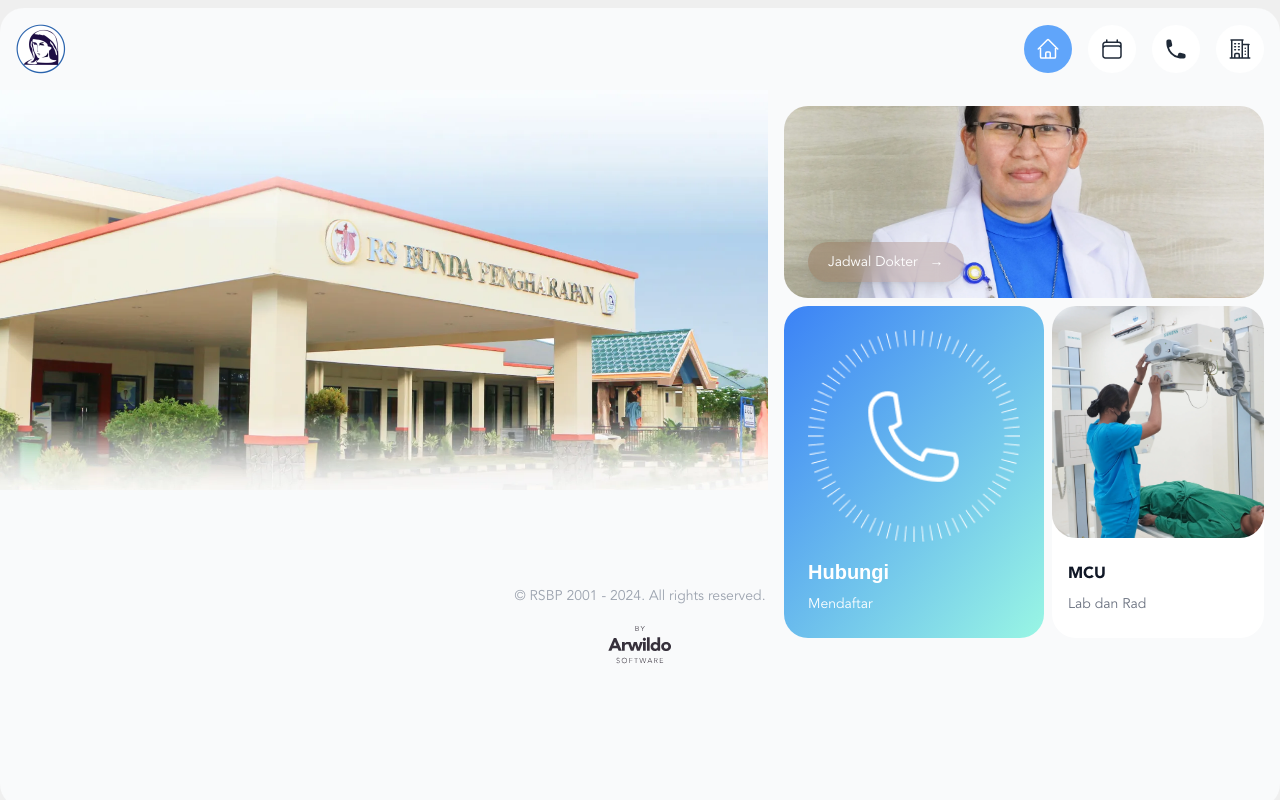
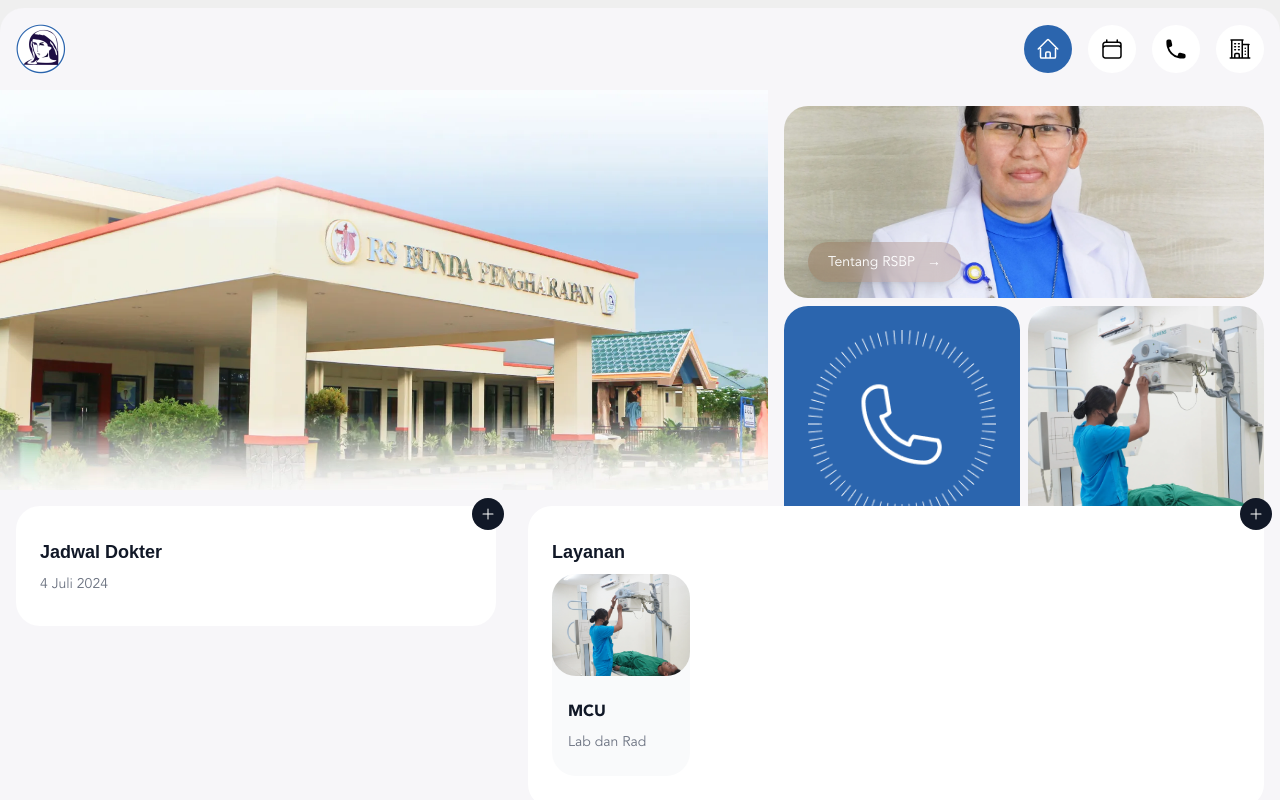
Before and after one commit to rsbundapengharapan/rsbundapengharapan.github.io, a Next.js app: page / in a window 1280 px wide. Shown: the top 800 px of the page. Built offline with nearby package versions, Linux system fonts and the light colour scheme; a web font is replaced by a local one.

Commit message:
feat(UI): Add custom color palette and update component styles

```diff
--- a/src/app/components/Info.tsx
+++ b/src/app/components/Info.tsx
@@ -1,6 +1,50 @@
+import Image from "next/image";
+import {
+  HiPlus
+} from "react-icons/hi2";
+
 export default function Info() {
+    const currentDate = new Date().toLocaleDateString('id-ID', { day: 'numeric', month: 'long', year: 'numeric' });
     return (
-        <div className="bg-red-500">
+        <div className="">
+            <div className="flex">
+                <div className="w-2/5 p-4 relative">
+                    <div className="bg-white w-full p-2 rounded-3xl">
+                        <div className="px-4 py-6 flex-1">
+                            <h1 className="text-gray-900 text-lg font-bold mb-2">Jadwal Dokter</h1>
+                            <p className="text-gray-500 text-sm">{currentDate}</p>
+                        </div>
+                        <button className="absolute top-2 right-2 bg-gray-900 text-white rounded-full p-2">
+                            <HiPlus className="w-4"/>
+                        </button>
+                    </div>
+                </div>
+                <div className="w-3/5 p-4 relative">
+                    <div className="bg-white w-full p-2 rounded-3xl">
+                        <div className="px-4 py-6 flex-1">
+                            <h1 className="text-gray-900 text-lg font-bold mb-2">Layanan</h1>
+                            <div className="flex-1 md:w-1/5 bg-gray-50 rounded-3xl relative flex flex-col">
+                                <div className="h-[80%] overflow-hidden rounded-3xl">
+                                    <Image
+                                    src="/images/radiologi.webp"
+                                    alt="Pemeriksaan MCU Radiologi dan Lab"
+                                    width={500}
+                                    height={300}
+                                    className="w-full h-full object-cover"
+                                    />
+                                </div>
+                                <div className="px-4 py-6 flex-1">
+                                    <h2 className="text-gray-900 text-md font-extrabold mb-2">MCU</h2>
+                                    <p className="text-gray-500 text-sm">Lab dan Rad</p>
+                                </div>
+                            </div>
+                        </div>
+                        <button className="absolute top-2 right-2 bg-gray-900 text-white rounded-full p-2">
+                            <HiPlus className="w-4"/>
+                        </button>
+                    </div>
+                </div>
+            </div>
         </div>
     );
 }
--- a/src/app/components/Landing.tsx
+++ b/src/app/components/Landing.tsx
@@ -17,7 +17,7 @@
               style={{ backgroundImage: "url('/images/direktur.webp')"}}
             >
               <button className="mt-28 relative bg-amber-900/20 hover:bg-amber-900/50 backdrop-blur-md p-8 shadow-lg text-white rounded-full text-sm px-5 py-2.5 text-center mr-2 mb-2">
-                Jadwal Dokter <span className="ml-2">&#8594;</span>
+                Tentang RSBP <span className="ml-2">&#8594;</span>
               </button>
             </div>
 
@@ -26,11 +26,20 @@
               {/* Left Box (60% width) */}
               <div className="flex flex-col md:flex-row gap-2">
 
-                <div className="flex-1 md:w-4/5 p-6 rounded-3xl inset-0 bg-gradient-to-br from-blue-500 to-teal-200 relative">
-                  <Image src="/images/call.png" alt="Hubungi administrasi" width={500} height={300} className="w-full mb-4" />
-                  <div className="p-0">
-                    <h2 className="text-white text-xl font-bold mb-2">Hubungi</h2>
-                    <p className="text-white text-sm">Mendaftar</p>
+
+                <div className="flex-1 md:w-4/5 bg-white rounded-3xl relative flex flex-col">
+                  <div className="h-[80%] overflow-hidden rounded-3xl bg-cusblue">
+                    <Image
+                      src="/images/call.png"
+                      alt="Pemeriksaan MCU Radiologi dan Lab"
+                      width={100}
+                      height={100}
+                      className="w-full h-full object-cover p-6"
+                    />
+                  </div>
+                  <div className="px-4 py-6 flex-1">
+                    <h2 className="text-gray-900 text-md font-extrabold mb-2">Hubungi</h2>
+                    <p className="text-gray-500 text-sm">Admisi</p>
                   </div>
                 </div>
 
--- a/src/app/components/Navbar.tsx
+++ b/src/app/components/Navbar.tsx
@@ -17,9 +17,9 @@
 }
 
 const NavButton: React.FC<NavButtonProps> = ({ href, children, isActive }) => (
-  <Link href={href} className={`flex items-center ${isActive ? 'text-white' : 'text-gray-800'} hover:text-white`}>
+  <Link href={href} className={`flex items-center ${isActive ? 'text-white' : 'text-cusblack'} hover:text-white`}>
     <div
-      className={`rounded-full p-3  ${isActive ? 'bg-blue-400' : 'bg-white'} transition-all duration-300 hover:bg-blue-400`}
+      className={`rounded-full p-3  ${isActive ? 'bg-cusblue' : 'bg-white'} transition-all duration-300 hover:bg-cusblue`}
     >
       {children}
     </div>
--- a/src/app/page.tsx
+++ b/src/app/page.tsx
@@ -8,7 +8,7 @@
 export default function Home() {
   const currentYear = new Date().getFullYear();
   return (
-    <main className="min-h-screen max-w-7xl mx-auto bg-gray-50 rounded-3xl m-2 font-avenir">
+    <main className="min-h-screen max-w-7xl mx-auto bg-cuswhite rounded-3xl m-2 font-avenir">
       <Navbar />
       <Landing />
       <Info/>
--- a/tailwind.config.ts
+++ b/tailwind.config.ts
@@ -16,6 +16,13 @@
         "gradient-conic":
           "conic-gradient(from 180deg at 50% 50%, var(--tw-gradient-stops))",
       },
+      colors: {
+        "cusgray": "#3E4E4E4",
+        "cuswhite": "#F7F6F9",
+        "cusblue": "#2B65AE",
+        "cuscyan": "#72C1C6",
+        "cusblack": "#010101"
+      }
     },
   },
   plugins: [],
```
